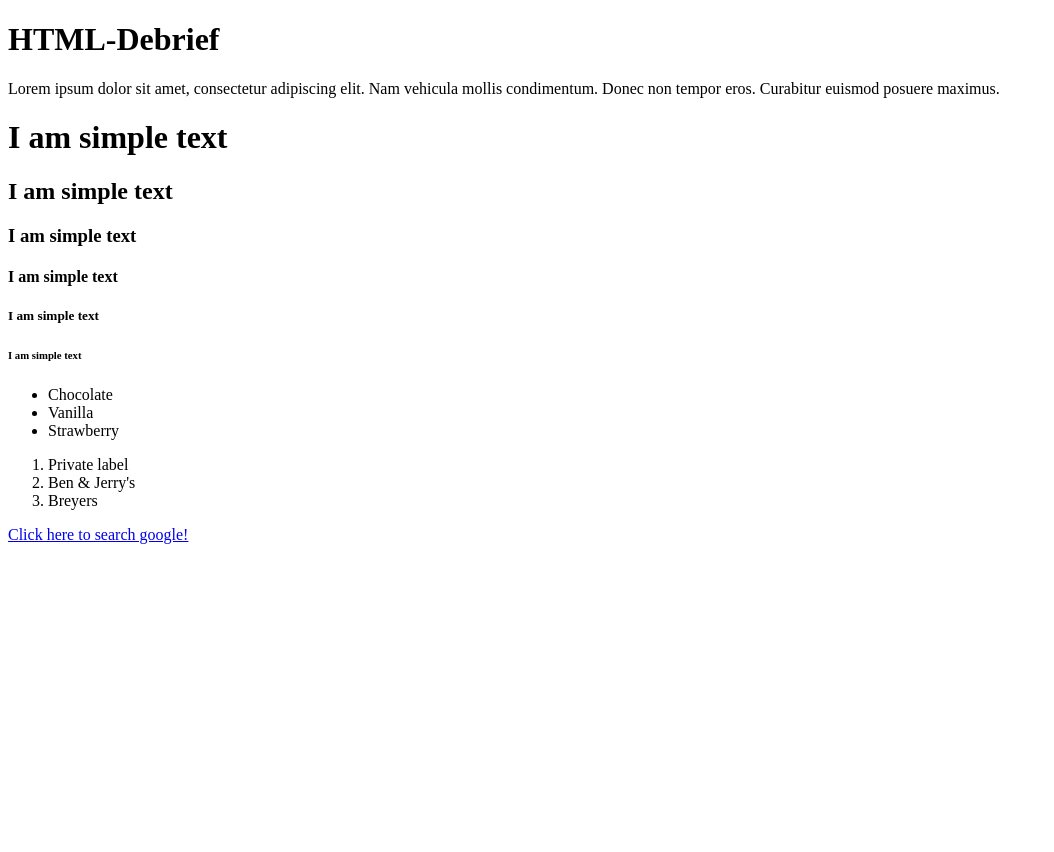
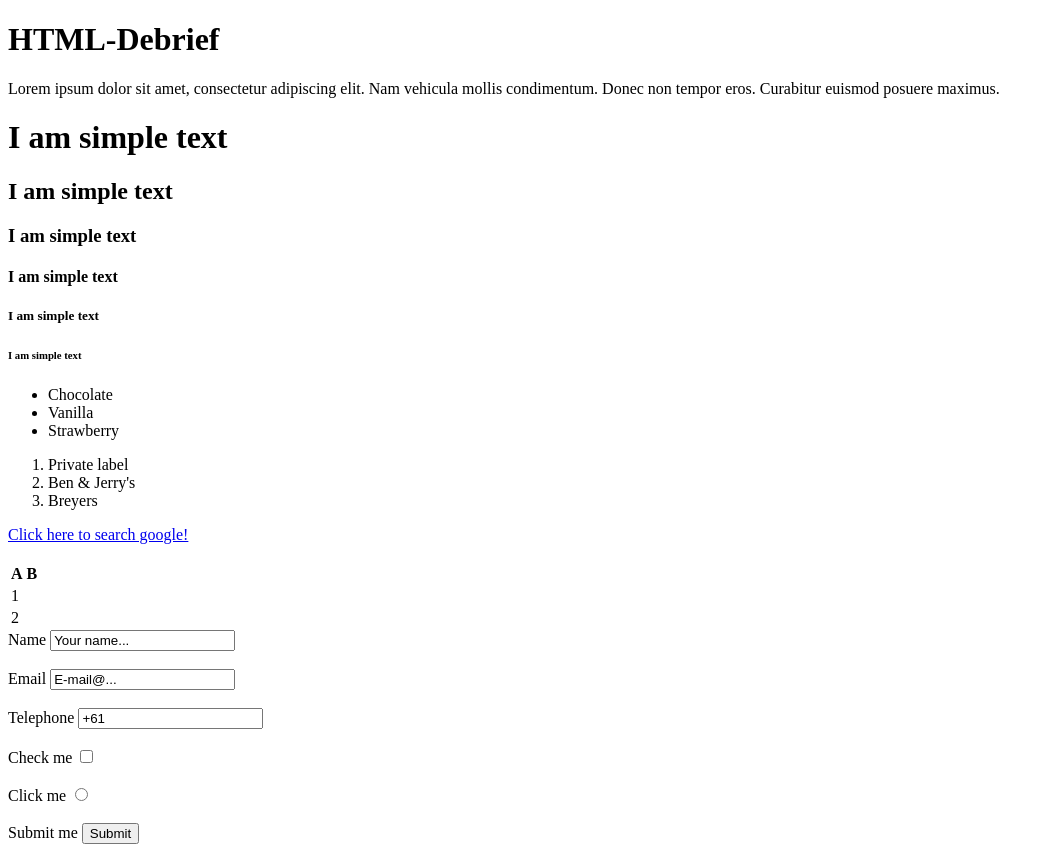
Before and after one commit to grozdanovic0/HTML-Debrief, a plain HTML site: page index.html in a window 1280 px wide. Shown: the whole page, without its empty margins (0-1054 px from the left). Before the commit the page ends 800 px from the top, so only its background shows below. Drawn offline with Linux system fonts and the light colour scheme.

Commit message:
Fourth step

```diff
--- a/index.html
+++ b/index.html
@@ -80,14 +80,40 @@ The <tr> HTML element defines a row of cells in a table.
 The row's cells can then be established using a mix of <td> (data cell) and <th>
 (header cell) elements.
 -->
+<br><br>
     <table>
       <tr>
-        <th></th>
-        <th></th>
+        <th>A</th>
+        <th>B</th>
       </tr>
-      <tr></tr>
-      <tr></tr>
+      <tr>
+        <td>1</td>
+      </tr>
+      <tr>
+        <td>2</td>
+      </tr>
     </table>
   </footer>
+  <div>
+    <form>
+      <label for="name">Name</label></td></tr>
+      <input type="text" name="name" id="name" value="Your name...">
+      <br><br>
+      <label for="email">Email</label>
+      <input type="email" name="name" id="email" value="E-mail@...">
+      <br><br>
+      <label for="email">Telephone</label>
+      <input type="text" name="telephone" id="telephone" value="+61">
+      <br><br>
+      <label for="checkbox">Check me</label>
+      <input type="checkbox" name="checkbox" id="checkbox">
+      <br><br>
+      <label for="radio">Click me</label>
+      <input type="radio" name="radio" id="radio">
+      <br><br>
+      <label for="submit">Submit me</label>
+      <input type="submit" name="submit" id="submit">
+    </form>
+  </div>
 </body>
 </html>
```
